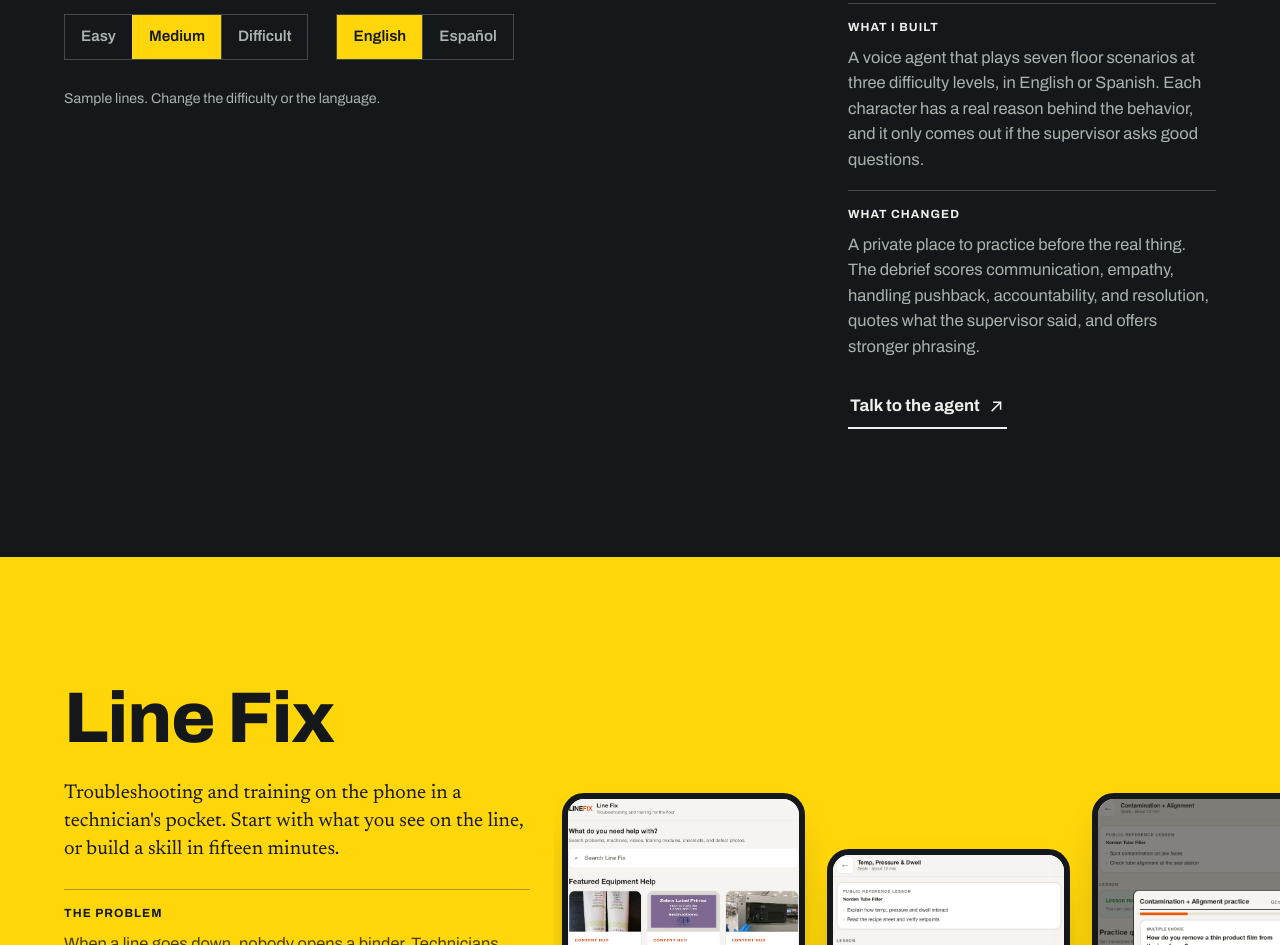
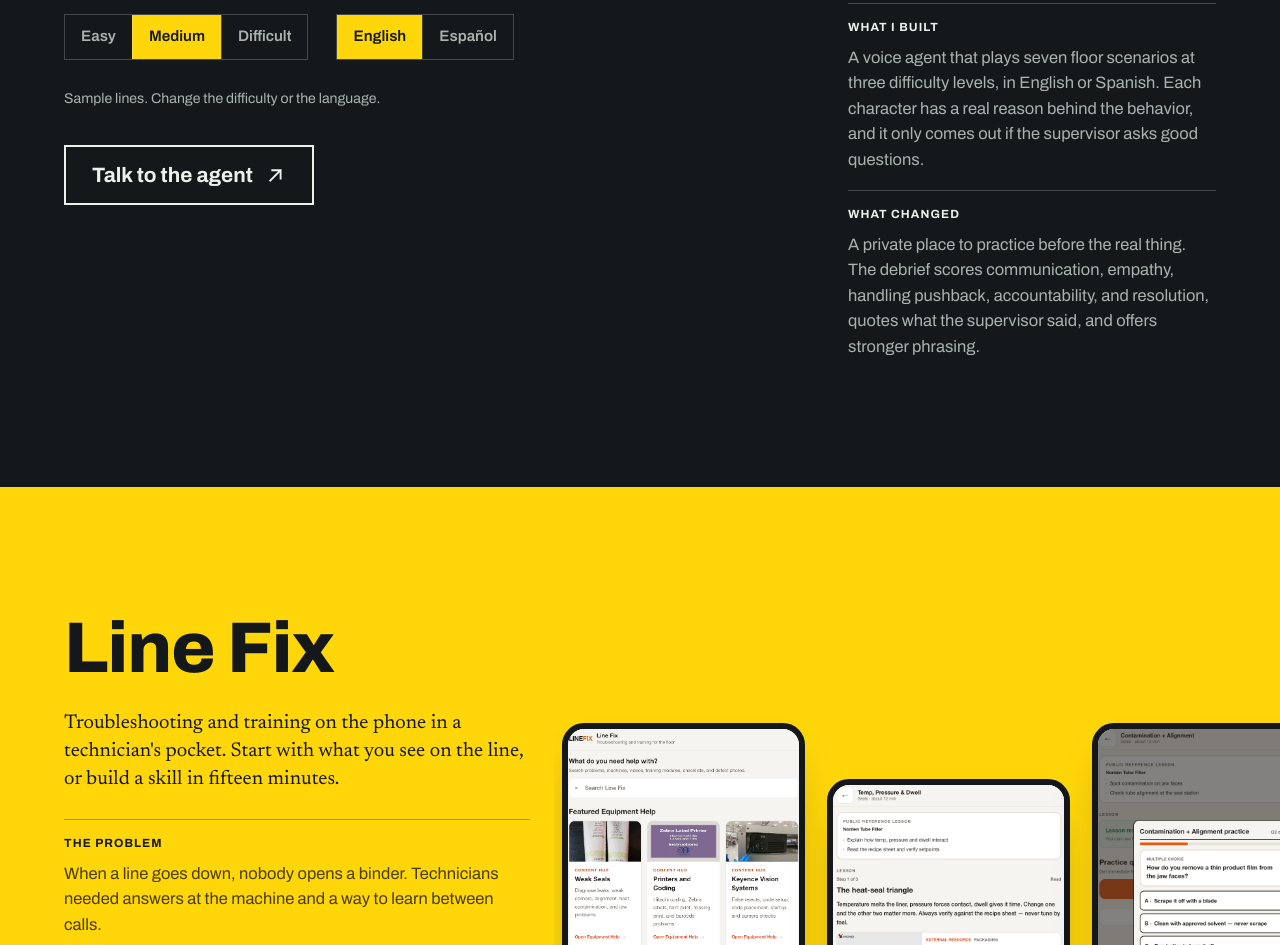
Before and after one commit to chriscasensmith-source/portfolio, a plain HTML site: page index.html in a window 1280 px wide. Shown: the part 5802-6747 px from the top of the page. Drawn offline with Linux system fonts and the light colour scheme.

Commit message:
Move the voice agent link under the sample controls and enlarge it
Co-Authored-By: Claude Fable 5.2 <noreply@anthropic.com>

```diff
--- a/index.html
+++ b/index.html
@@ -168,6 +168,7 @@
           </div>
         </div>
         <p class="voice-demo__note">Sample lines. Change the difficulty or the language.</p>
+        <a class="go go--big" href="https://elevenlabs.io/app/talk-to?agent_id=agent_9301kqj5h0xqe00rd1krf8ch5a20" target="_blank" rel="noopener">Talk to the agent <svg class="ico"><use href="#arrow"/></svg></a>
       </div>
 
       <div class="proj__copy">
@@ -178,7 +179,6 @@
           <div><dt>What I built</dt><dd>A voice agent that plays seven floor scenarios at three difficulty levels, in English or Spanish. Each character has a real reason behind the behavior, and it only comes out if the supervisor asks good questions.</dd></div>
           <div><dt>What changed</dt><dd>A private place to practice before the real thing. The debrief scores communication, empathy, handling pushback, accountability, and resolution, quotes what the supervisor said, and offers stronger phrasing.</dd></div>
         </dl>
-        <a class="go" href="https://elevenlabs.io/app/talk-to?agent_id=agent_9301kqj5h0xqe00rd1krf8ch5a20" target="_blank" rel="noopener">Talk to the agent <svg class="ico"><use href="#arrow"/></svg></a>
       </div>
     </article>
 
--- a/styles.css
+++ b/styles.css
@@ -70,6 +70,9 @@ dt { font-size: 0.74rem; font-weight: 700; letter-spacing: 0.09em; text-transfor
 .go:hover { background-size: 100% 100%; color: var(--ink); border-color: var(--ink); }
 .dark .go:hover { border-color: var(--signal); }
 .go:hover .ico { transform: translate(3px, -3px); }
+
+.go--big { min-height: 60px; padding: 0 26px; gap: 0.6em; font-size: 1.3rem; border: 2px solid currentColor; }
+.voice-demo .go--big { margin-top: 8px; }
 
 /* HEADER */
 .top {
```
